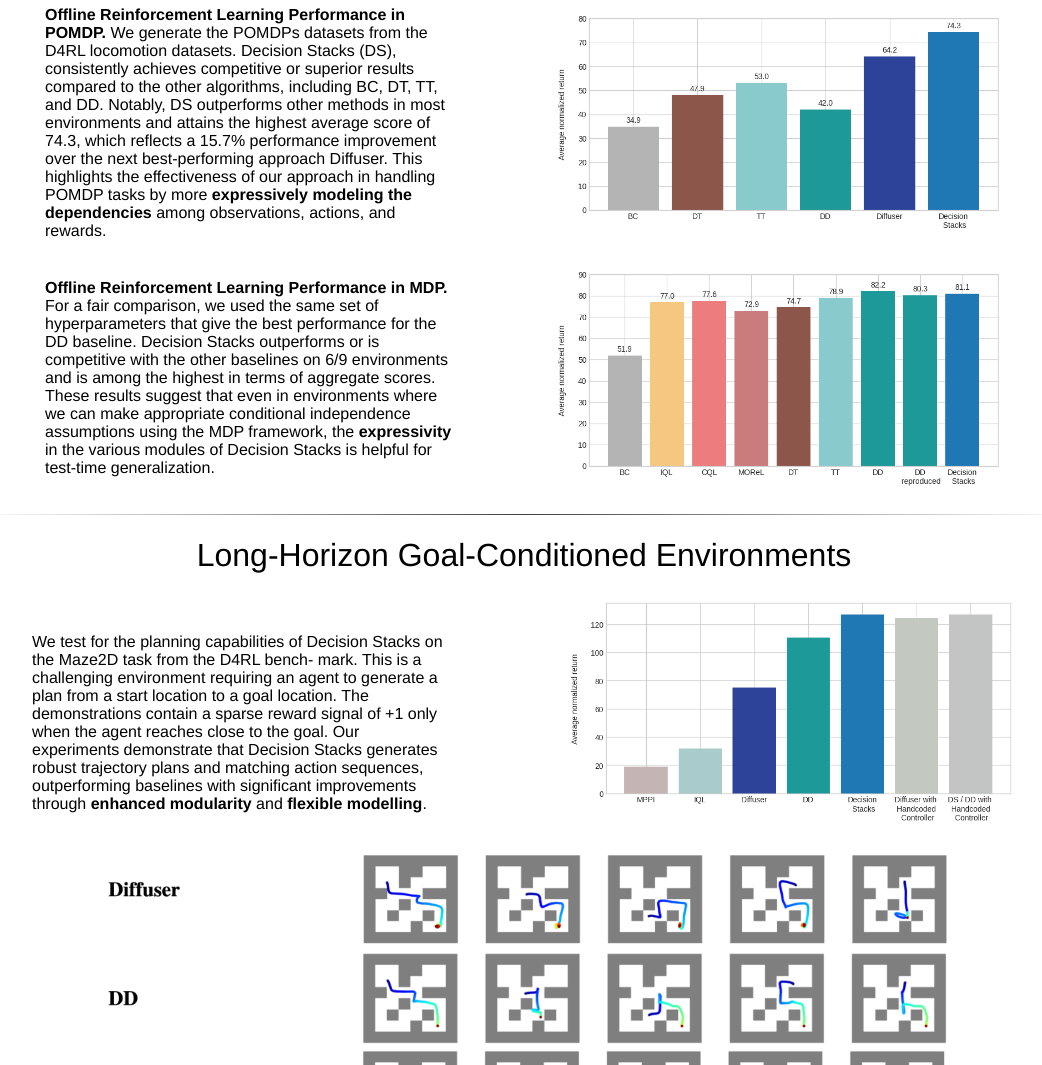
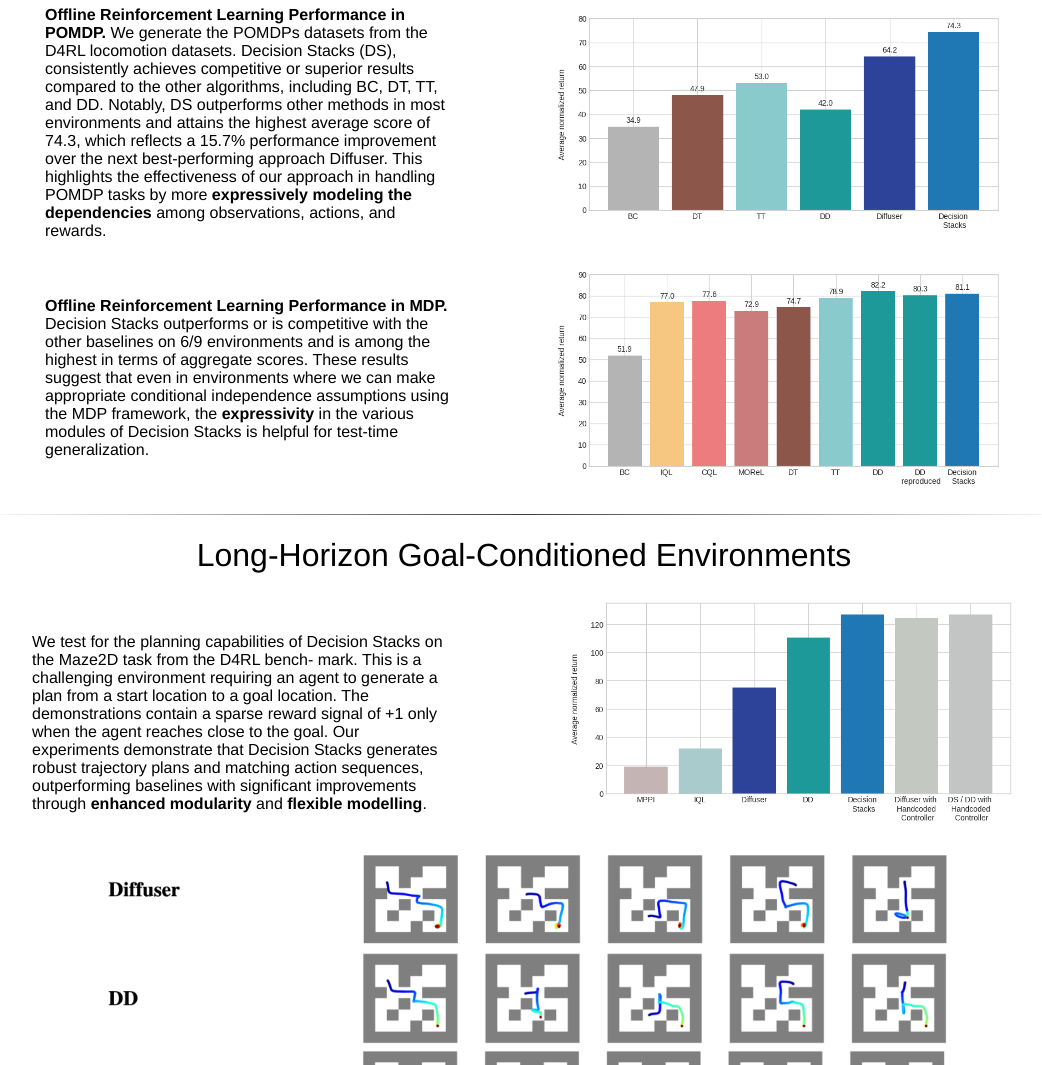
Before and after one commit to siyan-zhao/decision-stacks, a plain HTML site: page index.html in a window 1280 px wide. Shown: the part 1109-2174 px from the top of the page, without its empty margins (116-1158 px from the left). Drawn offline with Linux system fonts and the light colour scheme; a script that the page names is missing.

Commit message:
Update index.html

```diff
--- a/index.html
+++ b/index.html
@@ -236,7 +236,8 @@ We present Decision Stacks, a generative framework that decomposes goal-conditio
         <tr>
             <td>
                 <b>Offline Reinforcement Learning Performance in POMDP. </b>
-		     We generate the POMDPs datasets from the D4RL
+
+		    We generate the POMDPs datasets from the D4RL
 locomotion datasets. Decision Stacks
 (DS), consistently achieves competitive or superior results
 compared to the other algorithms, including BC, DT, TT,
@@ -263,7 +264,7 @@ observations, actions, and rewards.
         <tr>
             <td>
                 <b>Offline Reinforcement Learning Performance in MDP. </b>
-For a fair comparison, we used the same set of hyperparameters that give the best performance for the DD baseline.
+
 Decision Stacks outperforms or is competitive with the other
 baselines on 6/9 environments and is among the highest in
 terms of aggregate scores. These results suggest that even in
```
